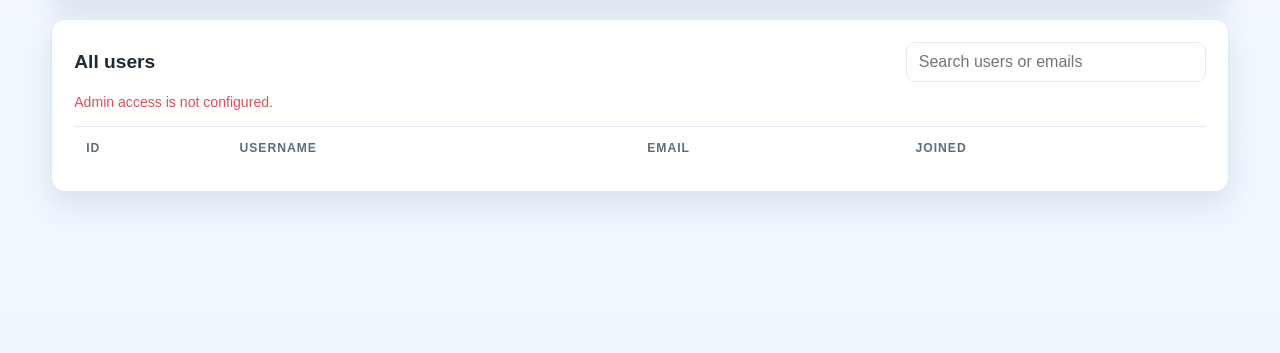
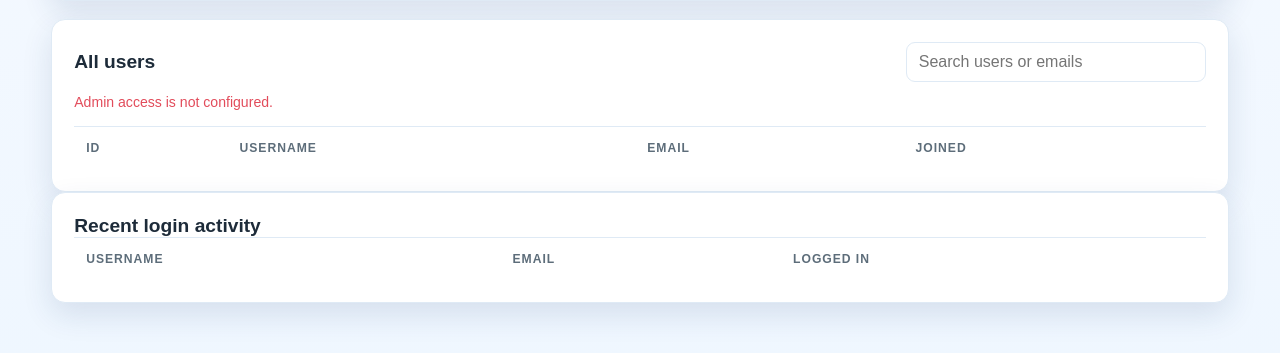
Before and after one commit to BernieByte/Sample-Website, a Flask app: template templates/admin.html in a window 1280 px wide. Shown: the part 245-598 px from the top of the page. Run offline with Flask 3, Linux system fonts and the light colour scheme; the template is opened without the code that fills it, so the values that code supplies are empty; some libraries are stand-ins or nearby versions.

Commit message:
Add admin login activity

```diff
--- a/backend/db.py
+++ b/backend/db.py
@@ -82,6 +82,13 @@ def init_db(app):
                     used_at TIMESTAMP NULL
                 )
             """)
+            db.execute("""
+                CREATE TABLE IF NOT EXISTS login_events (
+                    id SERIAL PRIMARY KEY,
+                    user_id INTEGER NOT NULL REFERENCES users (id) ON DELETE CASCADE,
+                    logged_in_at TIMESTAMP DEFAULT CURRENT_TIMESTAMP
+                )
+            """)
         else:
             db.execute("""
                 CREATE TABLE IF NOT EXISTS users (
@@ -113,6 +120,14 @@ def init_db(app):
                     FOREIGN KEY (user_id) REFERENCES users (id) ON DELETE CASCADE
                 )
             """)
+            db.execute("""
+                CREATE TABLE IF NOT EXISTS login_events (
+                    id INTEGER PRIMARY KEY AUTOINCREMENT,
+                    user_id INTEGER NOT NULL,
+                    logged_in_at TEXT DEFAULT CURRENT_TIMESTAMP,
+                    FOREIGN KEY (user_id) REFERENCES users (id) ON DELETE CASCADE
+                )
+            """)
 
         db.commit()
 
--- a/backend/routes/admin.py
+++ b/backend/routes/admin.py
@@ -31,3 +31,27 @@ def list_users():
         "SELECT id, username, email, created_at FROM users ORDER BY created_at DESC"
     ).fetchall()
     return jsonify({"users": [dict(user) for user in users]}), 200
+
+
+@admin_bp.route("/logins", methods=["GET"])
+def list_logins():
+    if not Config.ADMIN_EMAIL or not session.get("user_id"):
+        return jsonify({"error": "Admin access is not configured."}), 403
+
+    db = get_db()
+    admin = db.execute(
+        "SELECT email FROM users WHERE id = ?", (session["user_id"],)
+    ).fetchone()
+    if not is_admin_user(admin):
+        return jsonify({"error": "Admin access required."}), 403
+
+    logins = db.execute(
+        """
+        SELECT login_events.id, users.username, users.email, login_events.logged_in_at
+        FROM login_events
+        JOIN users ON users.id = login_events.user_id
+        ORDER BY login_events.logged_in_at DESC, login_events.id DESC
+        LIMIT 100
+        """
+    ).fetchall()
+    return jsonify({"logins": [dict(login) for login in logins]}), 200
--- a/backend/routes/auth.py
+++ b/backend/routes/auth.py
@@ -77,6 +77,8 @@ def login():
     if not user or not verify_password(password, user["password_hash"]):
         return jsonify({"error": "Invalid username/email or password."}), 401
 
+    db.execute("INSERT INTO login_events (user_id) VALUES (?)", (user["id"],))
+    db.commit()
     session["user_id"] = user["id"]
     return jsonify({
         "message": "Logged in successfully.",
--- a/static/admin.js
+++ b/static/admin.js
@@ -1,9 +1,28 @@
 document.addEventListener('DOMContentLoaded', () => {
   const tableBody = document.getElementById('userTableBody');
+  const loginTableBody = document.getElementById('loginTableBody');
   const userCount = document.getElementById('userCount');
   const search = document.getElementById('userSearch');
   const message = document.getElementById('adminMessage');
   let users = [];
+
+  const renderLogins = (logins) => {
+    loginTableBody.innerHTML = '';
+    if (!logins.length) {
+      loginTableBody.innerHTML = '<tr><td colspan="3" class="empty-cell">No logins recorded yet.</td></tr>';
+      return;
+    }
+
+    logins.forEach((login) => {
+      const row = document.createElement('tr');
+      row.innerHTML = `
+        <td class="user-name">${login.username}</td>
+        <td>${login.email}</td>
+        <td>${new Date(login.logged_in_at).toLocaleString()}</td>
+      `;
+      loginTableBody.appendChild(row);
+    });
+  };
 
   const setMessage = (text, isError = false) => {
     message.textContent = text;
@@ -42,6 +61,10 @@ document.addEventListener('DOMContentLoaded', () => {
     users = data.users || [];
     userCount.textContent = users.length;
     renderUsers();
+    const loginResponse = await fetch('/api/admin/logins');
+    const loginData = await loginResponse.json();
+    if (!loginResponse.ok) throw new Error(loginData.error || 'Unable to load login activity.');
+    renderLogins(loginData.logins || []);
     setMessage(`Updated ${new Date().toLocaleTimeString()}.`);
   };
 
--- a/templates/admin.html
+++ b/templates/admin.html
@@ -40,6 +40,20 @@
         </table>
       </div>
     </section>
+
+    <section class="admin-table-wrap" aria-label="Recent login activity">
+      <div class="admin-table-heading">
+        <h2>Recent login activity</h2>
+      </div>
+      <div class="admin-table-scroll">
+        <table class="admin-table">
+          <thead>
+            <tr><th>Username</th><th>Email</th><th>Logged in</th></tr>
+          </thead>
+          <tbody id="loginTableBody"></tbody>
+        </table>
+      </div>
+    </section>
   </main>
   <script src="{{ url_for('static', filename='admin.js') }}"></script>
 </body>
```
Also changed, not shown: backend/routes/files.py (+10 -13 lines).
